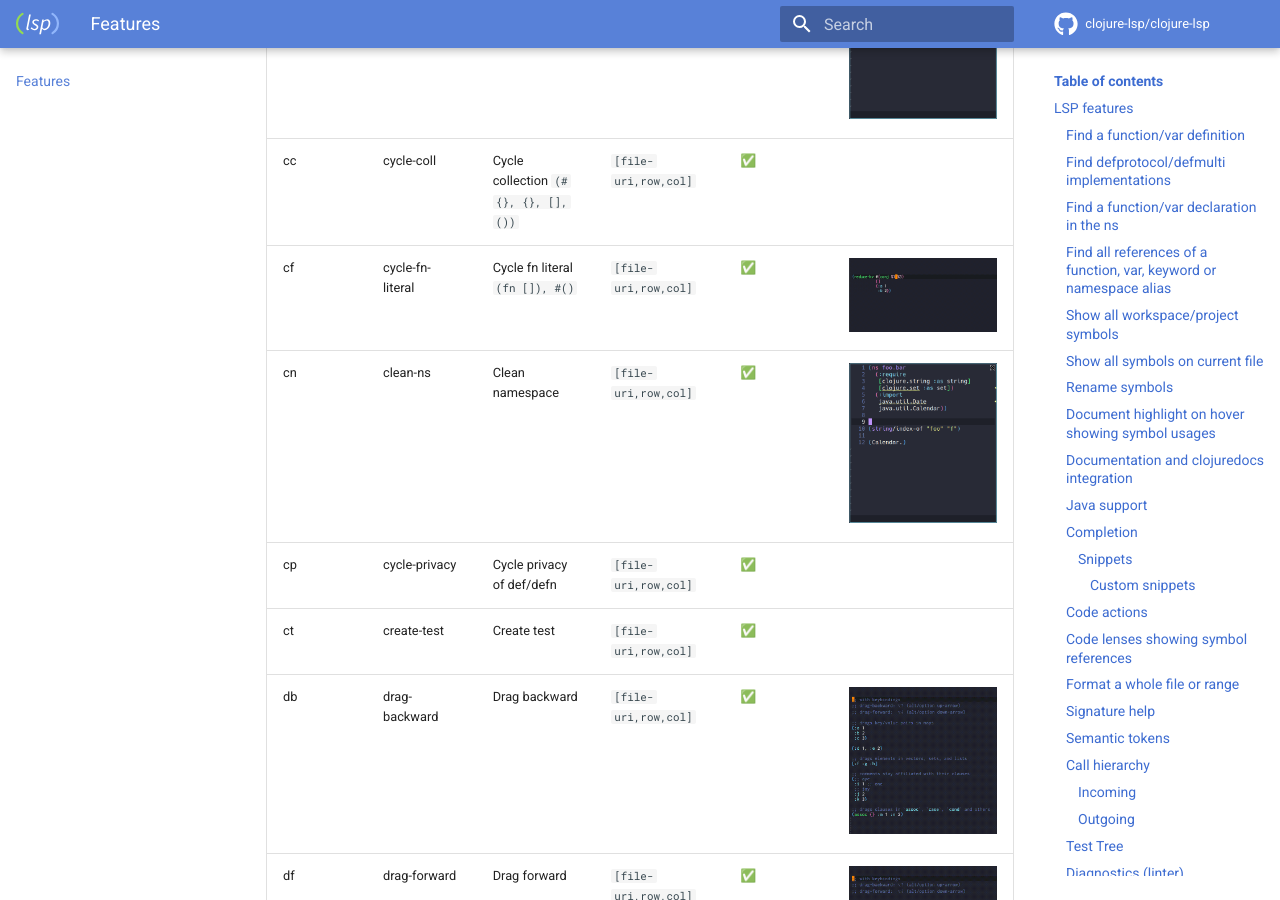
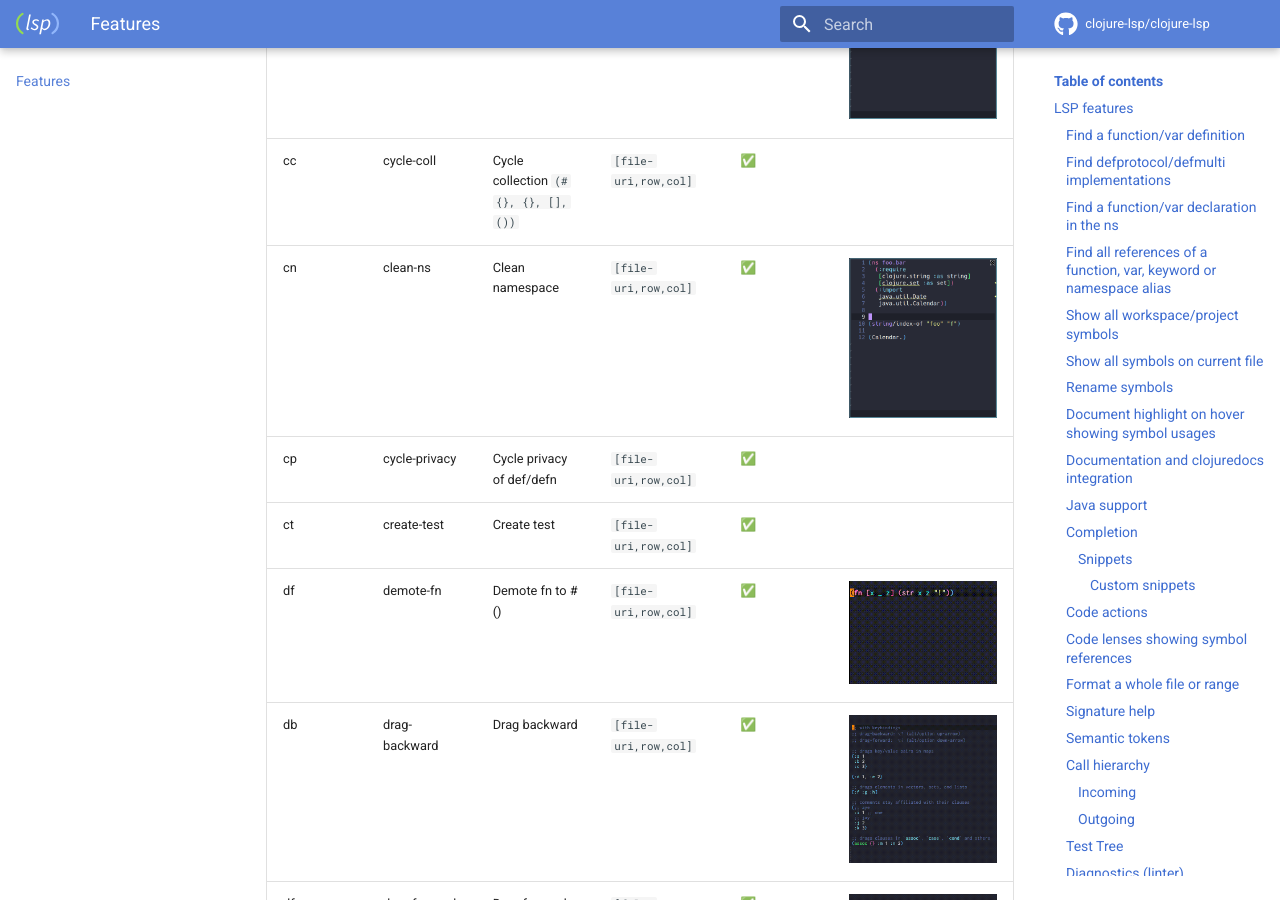
Before and after one commit to clojure-lsp/clojure-lsp, an MkDocs documentation site: the page built from docs/features.md, in a window 1280 px wide and 900 px high, scrolled down 10711 px. Built offline with MkDocs 1.6.1 and Material for MkDocs 9.7.7, drawn with Linux system fonts in a browser that asks for light colours; comment, search, counter and statistics services are not loaded; some of the changed text lies outside the part shown.

Commit message:
promote-fn (#922)
* Clarify q/find-local-usages-under-form

* Promote fn -> defn

* Promote #() -> fn

* Fix edits

* Create promote-fn command and code-action

* Fix comments and whitespace

* Rename local

* Tidy function creation

* Improve symmetry, reuse local

* Replace cycle-fn-literal with demote-fn

* Preview promotion in code action

* Use optional user-provided name when promoting function

* Promote multi-arity fns and fix promotion when nested

* Fix private metadata on promoted defns

* Update screen recordings for promote and demote fn

* Fix lint

* Fix partial with many locals

* Inline local

* Small reorganizations

* Explain a piece of algorithm

* Re-record promote-fn screencast

* Annotate algorithm

* Restructure return value

```diff
--- a/docs/features.md
+++ b/docs/features.md
@@ -401,10 +401,10 @@ Arguments:
 | am       | add-missing-libspec     | Add missing require                    | `[file-uri,row,col]`                             | ✅                        | <a href="../images/features/add-missing-require.gif"><img src="../images/features/add-missing-require.gif" width=360 alt="Screen recording of Add missing require"></a>                  |
 | as       | add-require-suggestion  | Add require suggestion                 | `[file-uri,row,col,ns,alias,refer]`              | ✅                        | <a href="../images/features/add-alias-suggestion.gif"><img src="../images/features/add-alias-suggestion.gif" width=360 alt="Screen recording of Add require suggestion"></a>             |
 | cc       | cycle-coll              | Cycle collection `(#{}, {}, [], ())`   | `[file-uri,row,col]`                             | ✅                        |                                                                                                                                                                                          |
-| cf       | cycle-fn-literal        | Cycle fn literal `(fn []), #()`        | `[file-uri,row,col]`                             | ✅                        | <a href="../images/features/cycle-fn-literal.gif"><img src="../images/features/cycle-fn-literal.gif" width=480 alt="Screen recording of Cycle function literal"></a>                     |
 | cn       | clean-ns                | Clean namespace                        | `[file-uri,row,col]`                             | ✅                        | <a href="../images/features/clean-ns.gif"><img src="../images/features/clean-ns.gif" width=360 alt="Screen recording of Clean namespace"></a>                                            |
 | cp       | cycle-privacy           | Cycle privacy of def/defn              | `[file-uri,row,col]`                             | ✅                        |                                                                                                                                                                                          |
 | ct       | create-test             | Create test                            | `[file-uri,row,col]`                             | ✅                        |                                                                                                                                                                                          |
+| df       | demote-fn               | Demote fn to #()                       | `[file-uri,row,col]`                             | ✅                        | <a href="../images/features/demote-fn.gif"><img src="../images/features/demote-fn.gif" width=280 alt="Screen recording of Promote fn to defn"></a>                                     |
 | db       | drag-backward           | Drag backward                          | `[file-uri,row,col]`                             | ✅                        | <a href="../images/features/drag.gif"><img src="../images/features/drag.gif" width=520 alt="Screen recording of Drag forward and backward"></a>                                          |
 | df       | drag-forward            | Drag forward                           | `[file-uri,row,col]`                             | ✅                        | <a href="../images/features/drag.gif"><img src="../images/features/drag.gif" width=520 alt="Screen recording of Drag forward and backward"></a>                                          |
 | ef       | extract-function        | Extract Function                       | `[file-uri,row,col,name]`                        | ✅                        | <a href="../images/features/extract-function.gif"><img src="../images/features/extract-function.gif" width=360 alt="Screen recording of Extract function"></a>                           |
@@ -415,6 +415,7 @@ Arguments:
 | ma       | resolve-macro-as        | Resolve macro as                       | `[file-uri,row,col]`                             | ✅                        | <a href="../images/features/resolve-macro-as.gif"><img src="../images/features/resolve-macro-as.gif" width=720 alt="Screen recording of Resolve macro as"></a>                           |
 | mf       | move-form               | Move form                              | `[file-uri,row,col,filename]`                    | ✅                        |                                                                                                                                                                                          |
 | ml       | move-to-let             | Move expression to let                 | `[file-uri,row,col,name]`                        | ✅                        | <a href="../images/features/move-to-let.gif"><img src="../images/features/move-to-let.gif" width=720 alt="Screen recording of Move expression to let"></a>                               |
+| pf       | promote-fn              | Promote #() to fn, or fn to defn       | `[file-uri,row,col,fn-name]`                     | ✅                        | <a href="../images/features/promote-fn.gif"><img src="../images/features/promote-fn.gif" width=520 alt="Screen recording of Promote fn to defn"></a>                                     |
 | sc       | change-collection       | Switch collection to `{}, (), #{}, []` | `[file-uri,row,col,"map"/"list"/"set"/"vector"]` | ✅                        | <a href="../images/features/change-coll.gif"><img src="../images/features/change-coll.gif" width=720 alt="Screen recording of Switch collection"></a>                                    |
 | sm       | sort-map                | Sort map                               | `[file-uri,row,col]`                             | ✅                        | <a href="../images/features/sort-map.gif"><img src="../images/features/sort-map.gif" width=720 alt="Screen recording of Sort map"></a>                                                   |
 | tf       | thread-first-all        | Thread first all                       | `[file-uri,row,col]`                             | ✅                        | <a href="../images/features/thread-first-all.gif"><img src="../images/features/thread-first-all.gif" width=360 alt="Screen recording of Thread first all"></a>                           |
```
Also changed, not shown: CHANGELOG.md (+4 -0 lines), docs/images/features/cycle-fn-literal.gif (deleted), docs/images/features/demote-fn.gif (added), docs/images/features/promote-fn.gif (added), 8 other files.
